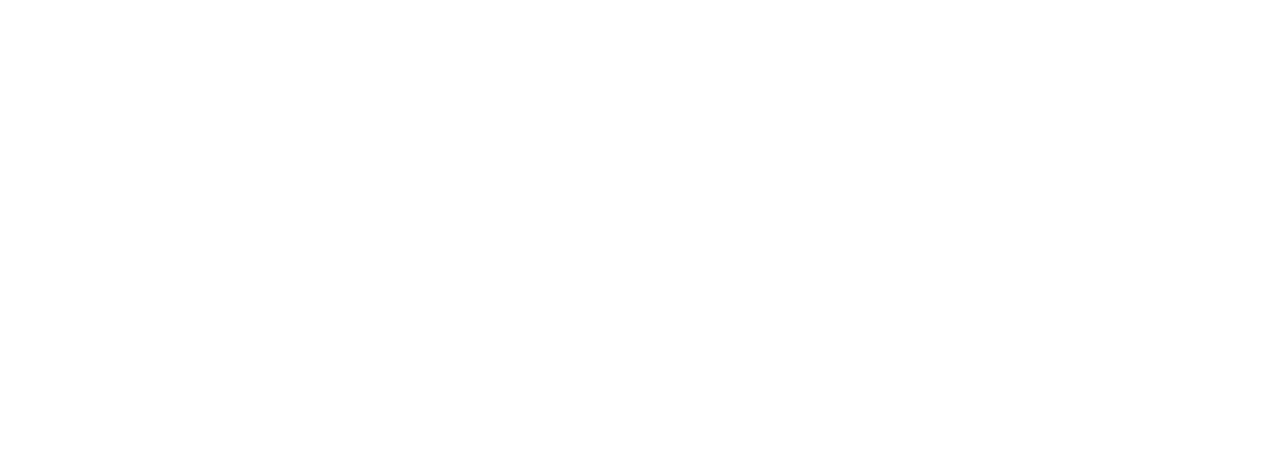
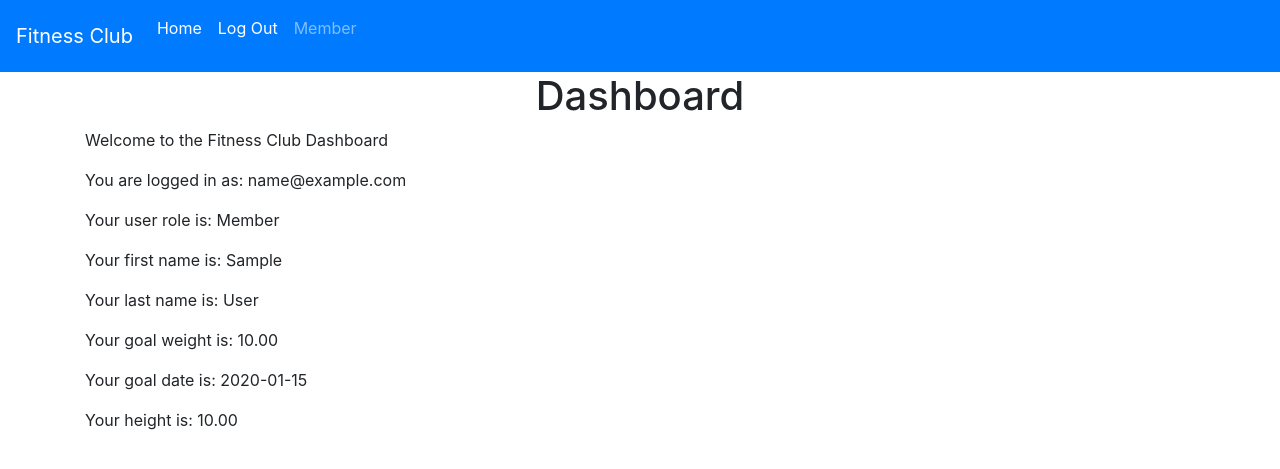
Before and after one commit to shaunsim15/comp-3005, a Flask app: page / in a window 1280 px wide. Before the commit the part shown is empty. Shown: the top 469 px of the page. Run offline with Flask 3, Linux system fonts and the light colour scheme; a user stored in the database is signed in; tables that the repository leaves empty hold one stand-in row (values such as "Sample post"); parts of the project's set-up code (start-up, migrations or seed data) failed here and were passed over.

Commit message:
half good

```diff
--- a/fitness_club/auth.py
+++ b/fitness_club/auth.py
@@ -65,6 +65,7 @@
             return redirect(url_for("auth.login"))
 
         login_user(user, remember=form.remember.data)
+        print("User", user, user_role, user.email)
         return redirect(url_for("dashboard.index"))
     return render_template("auth/login.html", form=form)
 
--- a/fitness_club/auth_forms.py
+++ b/fitness_club/auth_forms.py
@@ -12,7 +12,6 @@
     confirm_password = PasswordField('Confirm Password', validators=[DataRequired(), EqualTo('password')])
     submit = SubmitField('Sign Up')
 
-    # def validate_email(self, email):
 
 class MemberOnlyForm(RegistrationForm):
     goal_weight = StringField('Goal Weight', validators=[DataRequired()])
--- a/fitness_club/dashboard.py
+++ b/fitness_club/dashboard.py
@@ -1,7 +1,6 @@
+from fitness_club import db
+from flask_login import login_required, current_user
 from flask import Blueprint, render_template
-
-from fitness_club import db
-from flask_login import login_required
 
 dashboard = Blueprint("dashboard", __name__)
 
@@ -9,4 +8,5 @@
 @dashboard.route("/index")
 @login_required
 def index():
-    return render_template("dashboard.html")
+    print("Current User: ", current_user)
+    return render_template("dashboard.html", logged_user=current_user)
--- a/fitness_club/models.py
+++ b/fitness_club/models.py
@@ -21,6 +21,10 @@
     def get_id(self):
         return str(self.member_id)
 
+    @property
+    def role(self):
+        return "Member"
+
 class Trainer(db.Model, UserMixin):
     __tablename__ = 'trainer'
 
@@ -36,6 +40,10 @@
     def get_id(self):
         return str(self.trainer_id)
 
+    @property
+    def role(self):
+        return "Trainer"
+
 
 class Admin(db.Model, UserMixin):
     __tablename__ = 'admin'
@@ -48,6 +56,10 @@
 
     def get_id(self):
         return str(self.admin_id)
+
+    @property
+    def role(self):
+        return "Admin"
 
 
 class Session(db.Model):
@@ -73,13 +85,3 @@
     room_id = db.Column(db.Integer, primary_key=True)
     name = db.Column(db.String(20))
     capacity = db.Column(db.Integer)
-
-
-# class Trainer(db.Model):
-#     __tablename__ = 'trainer'
-
-#     trainer_id = db.Column(db.Integer, primary_key=True)
-#     first_name = db.Column(db.String(20))
-#     last_name = db.Column(db.String(20))
-#     email = db.Column(db.String(50))
-#     password = db.Column(db.String(255))
--- a/fitness_club/templates/auth/login.html
+++ b/fitness_club/templates/auth/login.html
@@ -1,3 +1,5 @@
+{% extends "base.html" %}
+{% block title %}Log In{% endblock %}
 {% block content %}
 <h3 align="center">Login</h3>
     <form method="POST">
--- a/fitness_club/templates/auth/sign_up.html
+++ b/fitness_club/templates/auth/sign_up.html
@@ -1,3 +1,5 @@
+{% extends "base.html" %}
+{% block title %}Sign Up{% endblock %}
 {% block content %}
 <h1 align="center">Sign Up</h1>
     <p> Sign up as:</p>
--- a/fitness_club/templates/base.html
+++ b/fitness_club/templates/base.html
@@ -1,4 +1,3 @@
-<!-- Code from https://github.com/techwithtim/Flask-Web-App-Tutorial
 <!DOCTYPE html>
 <html>
   <head>
@@ -10,34 +9,27 @@
   <body>
 
   <nav class="navbar navbar-expand-lg navbar-dark bg-primary">
-    <a class="navbar-brand" href="#">Navbar</a>
+    <a class="navbar-brand" href="/">Fitness Club</a>
     <button class="navbar-toggler" type="button" data-toggle="collapse" data-target="#navbarNavDropdown" aria-controls="navbarNavDropdown" aria-expanded="false" aria-label="Toggle navigation">
       <span class="navbar-toggler-icon"></span>
     </button>
     <div class="collapse navbar-collapse" id="navbarNavDropdown">
       <ul class="navbar-nav">
-        {% if user.is_authenticated %}
+        {% if current_user.is_authenticated %}
         <li class="nav-item active">
           <a class="nav-link" href="#">Home <span class="sr-only">(current)</span></a>
         </li>
+        <li class="nav-item active">
+          <a class="nav-link" href="/logout">Log Out  </a>
+        </li>
+        <li class="nav-item">
+          <p class="nav-link"> {{current_user.role}}</p>
+        </li>
         {% else %}
         <li class="nav-item">
-          <a class="nav-link" href="#">Features</a>
+          <a class="nav-link" href="/register">Sign Up</a>
         </li>
         {% endif %}
-        <li class="nav-item">
-          <a class="nav-link" href="#">Pricing</a>
-        </li>
-        <li class="nav-item dropdown">
-          <a class="nav-link dropdown-toggle" href="#" id="navbarDropdownMenuLink" role="button" data-toggle="dropdown" aria-haspopup="true" aria-expanded="false">
-            Dropdown link
-          </a>
-          <div class="dropdown-menu" aria-labelledby="navbarDropdownMenuLink">
-            <a class="dropdown-item" href="#">Action</a>
-            <a class="dropdown-item" href="#">Another action</a>
-            <a class="dropdown-item" href="#">Something else here</a>
-          </div>
-        </li>
       </ul>
     </div>
   </nav>
@@ -47,4 +39,4 @@
     <script src="https://cdn.jsdelivr.net/npm/popper.js@1.14.7/dist/umd/popper.min.js" integrity="sha384-UO2eT0CpHqdSJQ6hJty5KVphtPhzWj9WO1clHTMGa3JDZwrnQq4sF86dIHNDz0W1" crossorigin="anonymous"></script>
     <script src="https://cdn.jsdelivr.net/npm/bootstrap@4.3.1/dist/js/bootstrap.min.js" integrity="sha384-JjSmVgyd0p3pXB1rRibZUAYoIIy6OrQ6VrjIEaFf/nJGzIxFDsf4x0xIM+B07jRM" crossorigin="anonymous"></script>
   </body>
-</html> -->
+</html>
--- a/fitness_club/templates/dashboard.html
+++ b/fitness_club/templates/dashboard.html
@@ -0,0 +1,15 @@
+{% extends "base.html" %}
+{% block title %}Dashboard{% endblock %}
+{% block content %}
+
+<h1 align="center">Dashboard</h1>
+    <p> Welcome to the Fitness Club Dashboard</p>
+    <p> You are logged in as: {{ logged_user.email }}</p>
+    <p> Your user role is: {{ logged_user.role }}</p>
+    <p> Your first name is: {{ logged_user.first_name }}</p>
+    <p> Your last name is: {{ logged_user.last_name }}</p>
+    <p> Your goal weight is: {{ logged_user.goal_weight }}</p>
+    <p> Your goal date is: {{ logged_user.goal_date }}</p>
+    <p> Your height is: {{ logged_user.height }}</p>
+
+{% endblock %}
```
